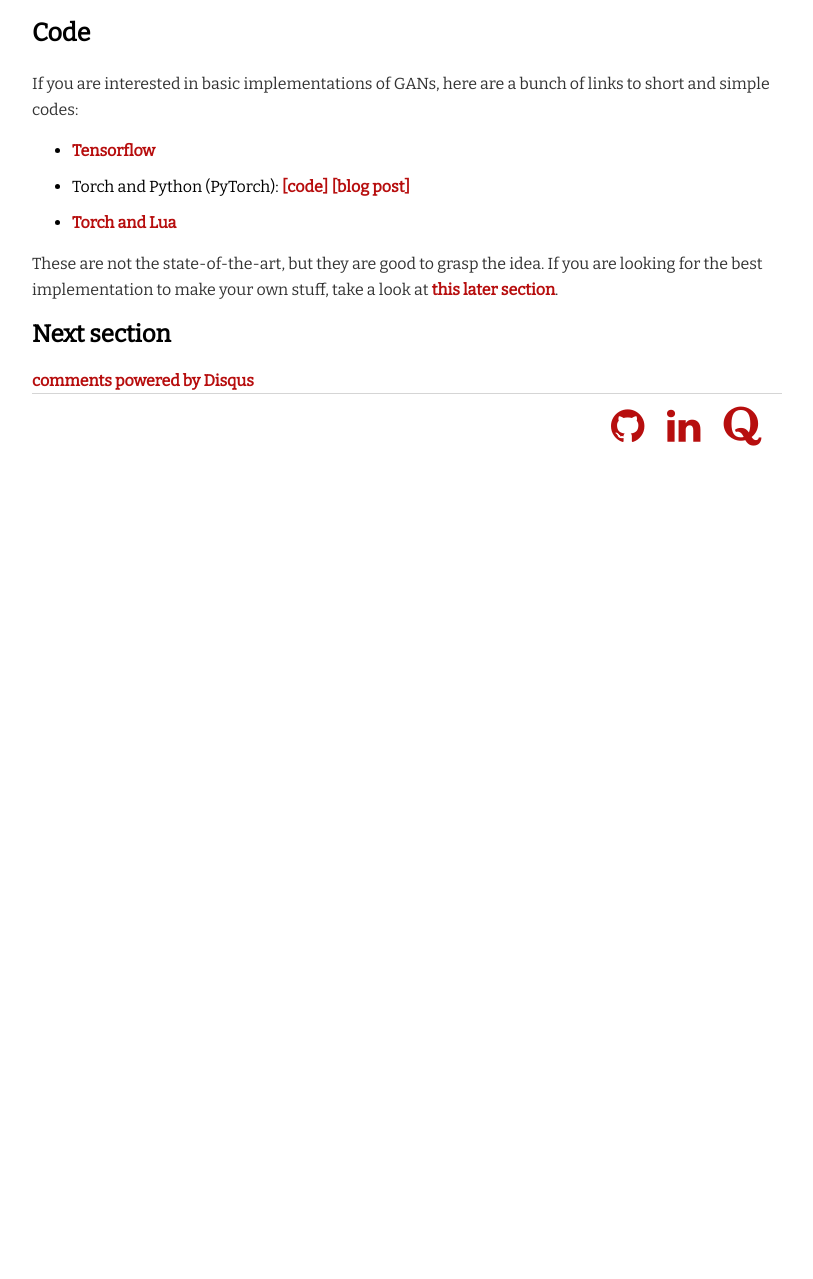
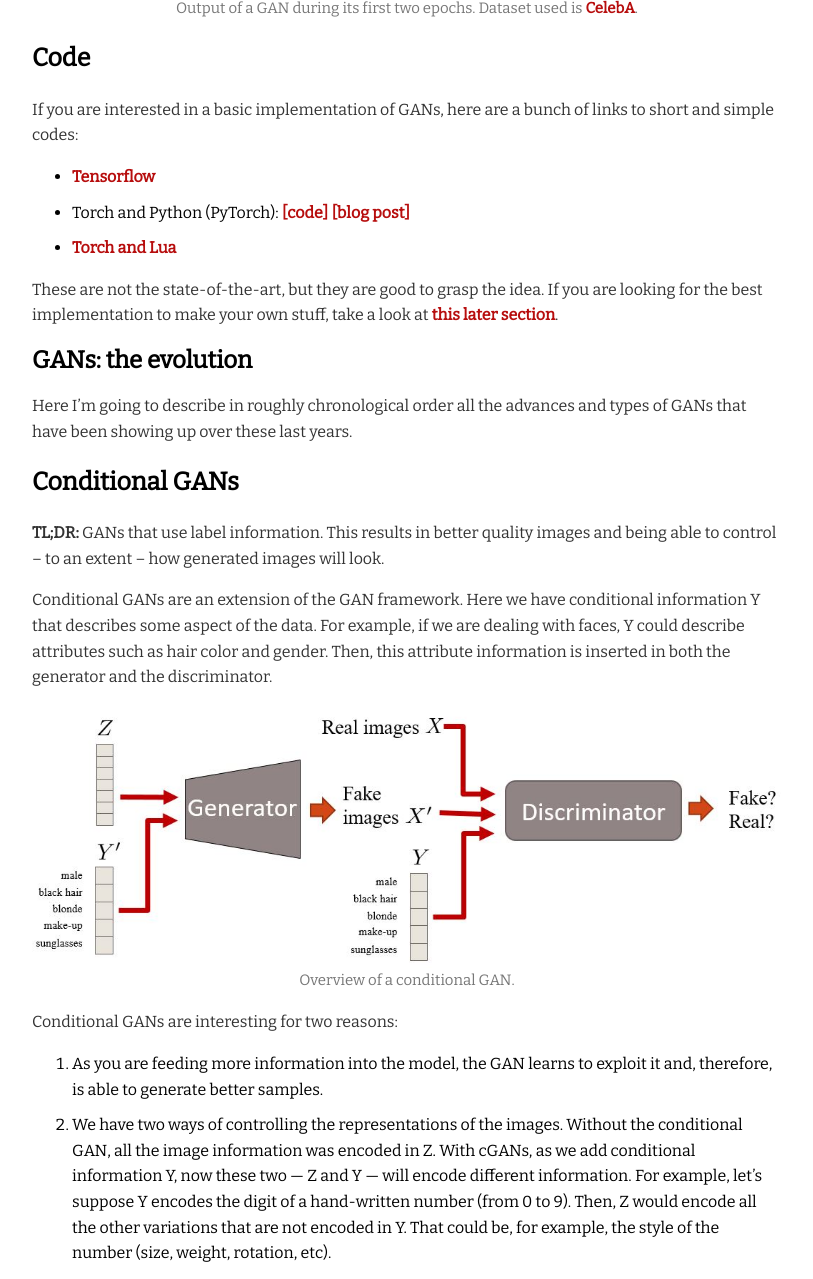
Before and after one commit to Guim3/guim3.github.io, a Jekyll site: the page built from _posts/2017-03-17-All-you-need-to-know-about-GANs.md, in a window 1280 px wide and 1400 px high, scrolled down 2623 px, cut to the strip 121-1400 px from the top of the window. Shown: the whole strip, without its empty margins (233-1046 px from the left). Built offline with Jekyll 4.4.1, drawn with Linux system fonts in a browser that asks for light colours; comment, search, counter and statistics services are not loaded; before the commit the page ends 3253 px from its top, so only the background shows below that; some of the changed text lies outside the part shown.

Commit message:
Complete cGAN section

```diff
--- a/_posts/2017-03-17-All-you-need-to-know-about-GANs.md
+++ b/_posts/2017-03-17-All-you-need-to-know-about-GANs.md
@@ -54,15 +56,59 @@ Output of a GAN during its first two epochs. Dataset used is [CelebA][CelebA].
 
 ### Code
 
-If you are interested in basic implementations of GANs, here are a bunch of links to short and simple codes:
+If you are interested in a basic implementation of GANs, here are a bunch of links to short and simple codes:
 
 * [Tensorflow][GAN_tensorflow]
 * Torch and Python (PyTorch): [[code]][GAN_pytorch_code] [[blog post]][GAN_pytorch_blog]
 * [Torch and Lua][GAN_torch]
 
-These are not the state-of-the-art, but they are good to grasp the idea. If you are looking for the best implementation to make your own stuff, take a look at [this later section](TODO).
+These are not the state-of-the-art, but they are good to grasp the idea. If you are looking for the best implementation to make your own stuff, take a look at [this later section](@REVIEW).
 
-## <a name="test"></a> Next section
+## <a name="gans-evolution"></a> GANs: the evolution
+
+Here I'm going to describe in roughly chronological order all the advances and types of GANs that have been showing up over these last years.
+
+### <a name="test"></a> Conditional GANs
+
+**TL;DR:** GANs that use label information. This results in better quality images and being able to control -- to an extent -- how generated images will look.
+
+Conditional GANs are an extension of the GAN framework. Here we have conditional information Y that describes some aspect of the data. For example, if we are dealing with faces, Y could describe attributes such as hair color and gender. Then, this attribute information is inserted in both the generator and the discriminator.
+
+![Conditional GAN overview]({{site.baseurl}}/files/blog/All-you-need-to-know-about-GANs/cGAN_overview.jpg){: .center-image }
+Overview of a conditional GAN.
+{: .img-caption}
+
+Conditional GANs are interesting for two reasons:
+
+1. As you are feeding more information into the model, the GAN learns to exploit it and, therefore, is able to generate better samples.
+2. We have two ways of controlling the representations of the images. Without the conditional GAN, all the image information was encoded in Z. With cGANs, as we add conditional information Y, now these two — Z and Y — will encode different information. For example, let's suppose Y encodes the digit of a hand-written number (from 0 to 9). Then, Z would encode all the other variations that are not encoded in Y. That could be, for example, the style of the number (size, weight, rotation, etc).
+
+![Conditional GAN overview]({{site.baseurl}}/files/blog/All-you-need-to-know-about-GANs/cGAN_disentanglement.jpg){: .center-image }
+Differences between Z and Y on MNIST samples. Z is fixed on rows and Y on columns. Z encodes the style of the number and Y encodes the number itself.
+{: .img-caption}
+
+#### Recent research
+
+There are lots of interesting articles on the subject. Among them, I highlight these two:
+
+* Learning what and where to draw [[article]][Reed_art] [[code]][Reed_code]: in this paper, the authors propose a mechanism to tell (via text descriptions) the GAN not only how you would like the content of the image to be (what), but also the position of the element via bounding boxes / landmarks. Have a look at the results:
+
+![Learning what and where to draw figure]({{site.baseurl}}/files/blog/All-you-need-to-know-about-GANs/Reed_figure.jpg){: .center-image }
+
+* StackGAN [[article]][StackGAN_art] [[code]][StackGAN_code]: this is a similar paper to the previous one. In this case, they focus on improving the quality of the image by using 2 GANs at the same time: Stage-I and Stage-II. Stage-I is used to get a low resolution image containing the "general" idea of the image. Stage-II refines Stage-I's images with more details and a higher resolution. This paper has, to my knowledge, one of the bests models when it comes to generate high quality images. See by yourself:
+
+![Samples from StackGAN]({{site.baseurl}}/files/blog/All-you-need-to-know-about-GANs/StackGAN_samples.jpg){: .center-image }
+
+#### You might want to use conditional GANs if
+
+* you have a labeled training set and want to improve the quality of the generated images.
+* you would like to have explicit control over certain aspects of the images (e.g. I want to generate a red bird of this size in this specific position).
+
+### <a name="test"></a> InfoGANs
+
+### <a name="test"></a> Wassertein GANs
+
+Thanks for reading! If you think I'm wrong, inaccurate or I could improve something, please let me know at the comment section below. Feel free also to ask me or to comment any other thing!
 
 [GANpapers]: https://github.com/zhangqianhui/AdversarialNetsPapers
 [introGAN1]: http://blog.evjang.com/2016/06/generative-adversarial-nets-in.html
```
Also changed, not shown: other parts of _posts/2017-03-17-All-you-need-to-know-about-GANs.md (+8 -2 lines), files/blog/All-you-need-to-know-about-GANs/Reed_figure.jpg (added), files/blog/All-you-need-to-know-about-GANs/StackGAN_samples.jpg (added), files/blog/All-you-need-to-know-about-GANs/cGAN_disentanglement.jpg (added), files/blog/All-you-need-to-know-about-GANs/cGAN_overview.jpg (added).
